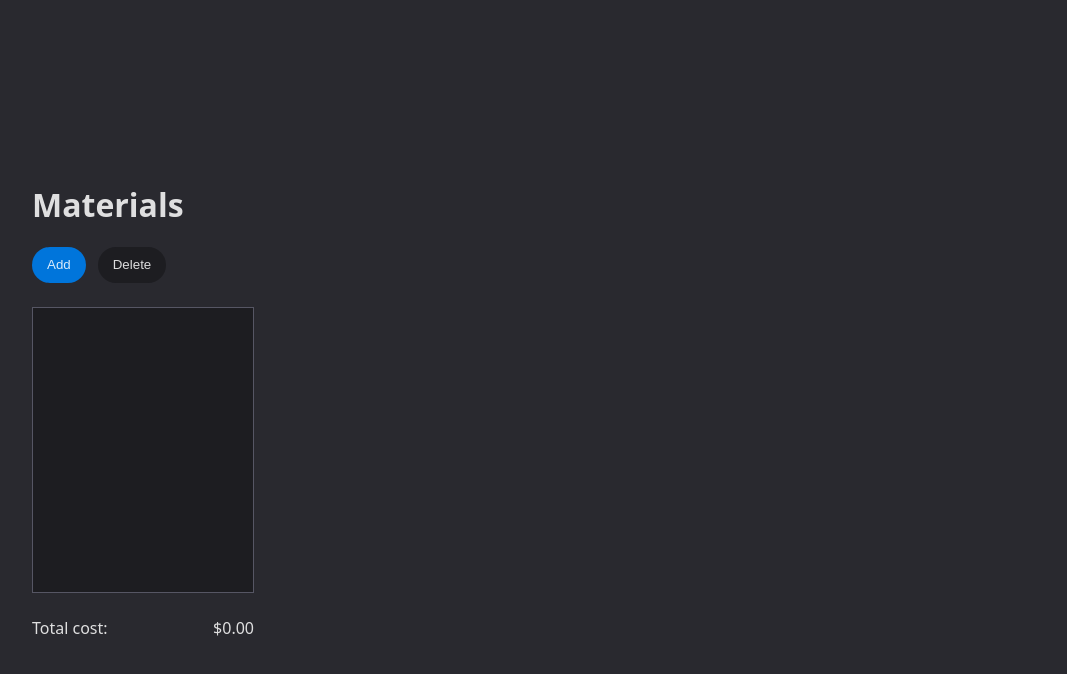
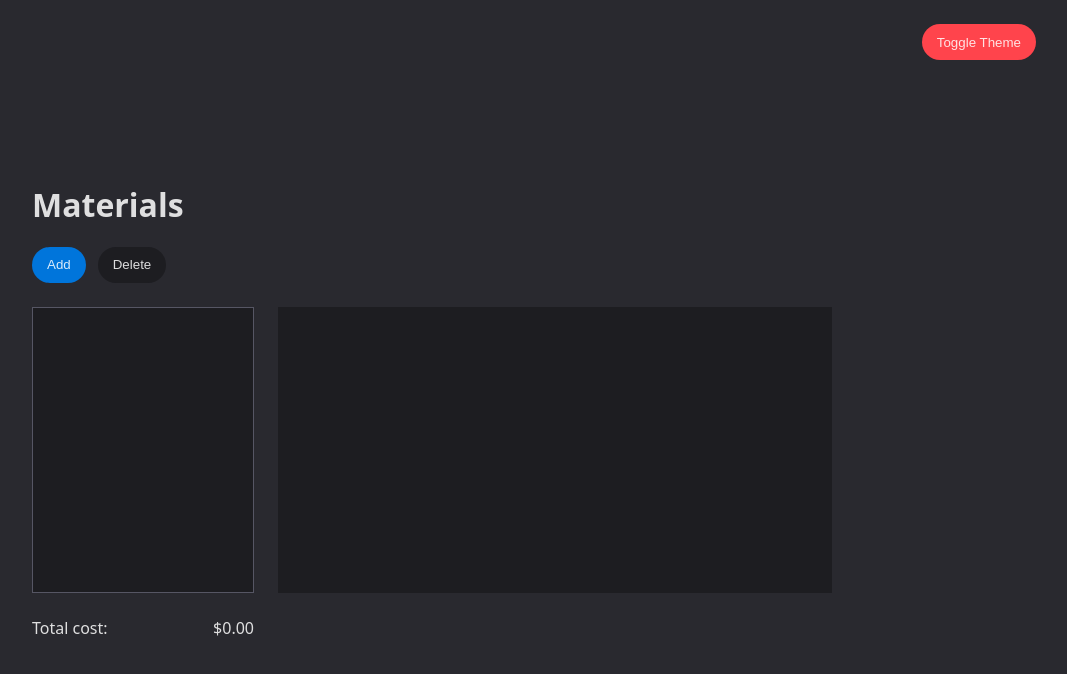
Before and after one commit to martinRoss/interview-project, a React (Create React App) app: page / in a window 1280 px wide. Shown: the top 674 px of the page, without its empty margins (208-1275 px from the left). Built offline with nearby package versions, Linux system fonts and the light colour scheme.

Commit message:
Adds theme toggle

```diff
--- a/src/App.tsx
+++ b/src/App.tsx
@@ -6,6 +6,13 @@ import styled from 'styled-components'
 import { ThemeProvider, ThemeContext } from './context/theme'
 import { ApiProvider } from './context/api'
 import MaterialsManagement from './containers/MaterialsManagement'
+import Button from './components/Button'
+
+const ThemeButton = styled(Button)`
+  position: fixed;
+  top: ${props => props.theme.grid * 2}px;
+  right: ${props => props.theme.grid * 2}px;
+`
 
 /**
  * Top level visual component that uses the current theme selection to display the application
@@ -25,8 +32,11 @@ function App() {
     <ThemeProvider>
         <ApiProvider>
             <ThemeContext.Consumer>
-            {({ theme }) => (
+            {({ theme, toggleTheme }) => (
                 <AppContainer theme={theme}>
+                    <ThemeButton onClick={() => toggleTheme()} theme={theme}>
+                        Toggle Theme
+                    </ThemeButton>
                     <MaterialsManagement />
                 </AppContainer>
             )}
--- a/src/components/Button.tsx
+++ b/src/components/Button.tsx
@@ -12,8 +12,9 @@ const StyledButton = styled.button`
     margin-right ${props => props.theme.grid}px;
     height ${props => props.theme.grid * 3}px;
 
-    & :hover {
+    &:hover {
         cursor: pointer;
+        box-shadow: 2px 5px 12px rgba(0, 0, 0, 0.35);
     }
 `
 
--- a/src/components/MaterialsManagement.tsx
+++ b/src/components/MaterialsManagement.tsx
@@ -36,6 +36,12 @@ const Container = styled.div`
   display: flex;
 `
 
+const Placeholder = styled.div`
+  background-color: ${props => props.theme.containers};
+  height: 100%;
+  flex: 1;
+`
+
 const ViewContainer = styled.div`
   flex: 1;
 `
@@ -67,12 +73,12 @@ function MaterialsManagement(props: IMaterialsManagementProps) {
     const getCurrentView = (view: Views) => {
         switch (view) {
             case Views.blank:
-                return <div></div>
+                return <Placeholder theme={theme} />
             case Views.form:
                 return <MaterialsForm
                 selectedMaterial={selectedMaterial}
                 // @ts-ignore
-                key={!!selectedMaterial ? selectedMaterial.id : 'new'}/>
+                key={!!selectedMaterial ? selectedMaterial.id : 'new'} />
             default:
                 return null
         }
```
